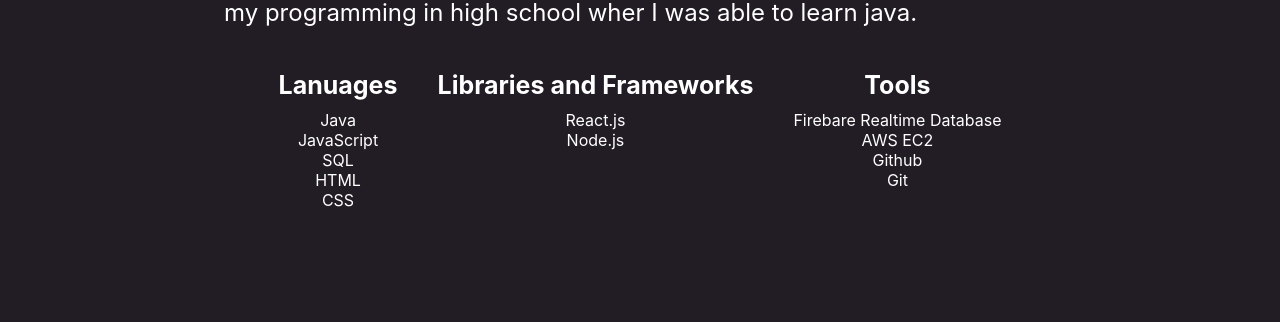
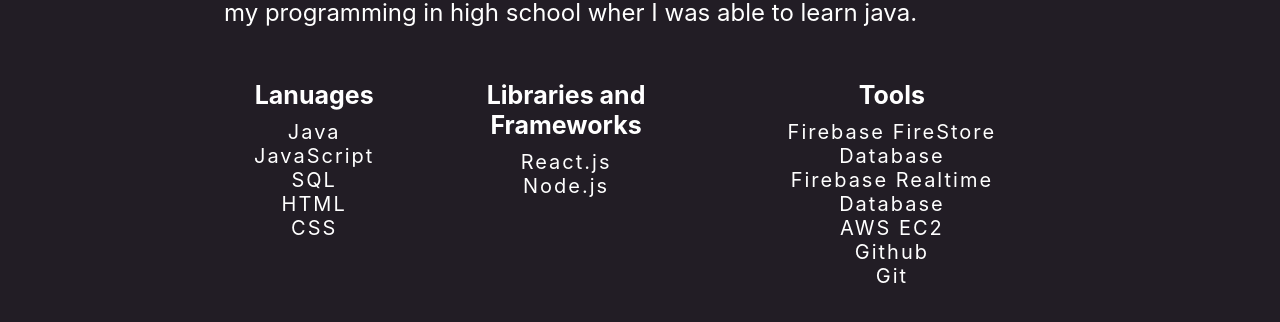
Before and after one commit to edobbin/edobbi.co-2.0, a React (Create React App) app in the folder edobbi/: page / in a window 1280 px wide. Shown: the part 804-1126 px from the top of the page. Built offline with nearby package versions, Linux system fonts and the light colour scheme.

Commit message:
About me Update

```diff
--- a/edobbi/src/components/sections/about/about.css
+++ b/edobbi/src/components/sections/about/about.css
@@ -30,6 +30,8 @@
 }
 .skills ul{
     list-style: none;
+    font-size: 20px;
+    letter-spacing: 2px;
 }
 .skill_title{
     font-size: 25px;
@@ -37,12 +39,12 @@
 }
 
 .languages{
-    margin: 20px;
+    margin: 30px;
 }
 .LanF{
-    margin: 20px;
+    margin: 30px;
 }
 
 .Tools{
-    margin: 20px;
+    margin: 30px;
 }
--- a/edobbi/src/components/sections/about/about.js
+++ b/edobbi/src/components/sections/about/about.js
@@ -32,7 +32,8 @@
         <div className='Tools'>
           <h4 className='skill_title'>Tools</h4>
           <ul>
-            <li>Firebare Realtime Database</li>
+            <li>Firebase FireStore Database</li>
+            <li>Firebase Realtime Database</li>
             <li>AWS EC2</li>
             <li>Github</li>
             <li>Git</li>
```
